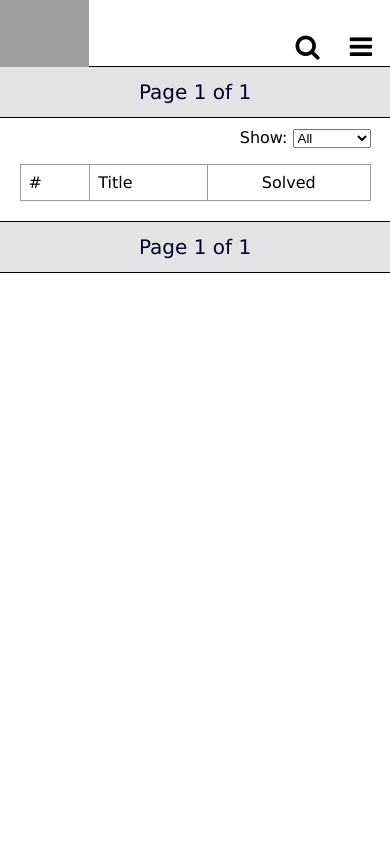
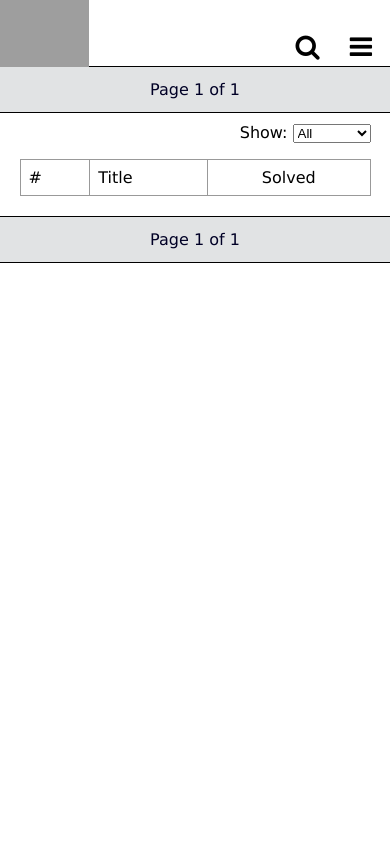
Before and after one commit to zachcalvert/eulers_cookbook, a Django app: template eulers_cookbook/problems/templates/base.html in a window 390 px wide. Run offline with Django 3.2, Linux system fonts and the light colour scheme; the template is opened without the code that fills it, so the values that code supplies are empty; parts of the project's set-up code (start-up, migrations or seed data) failed here and were passed over; some libraries are stand-ins or nearby versions; grey boxes are pictures that could not be loaded.

Commit message:
font size

```diff
--- a/eulers_cookbook/static/css/responsive.css
+++ b/eulers_cookbook/static/css/responsive.css
@@ -178,10 +178,6 @@
 /* ----------- tablet ----------- */
 @media screen and (max-width: 767px) {
 
-  body {
-      font-size: 20px;
-  }
-
   .problem-header-text {
     font-size: 14px;
   }
```
